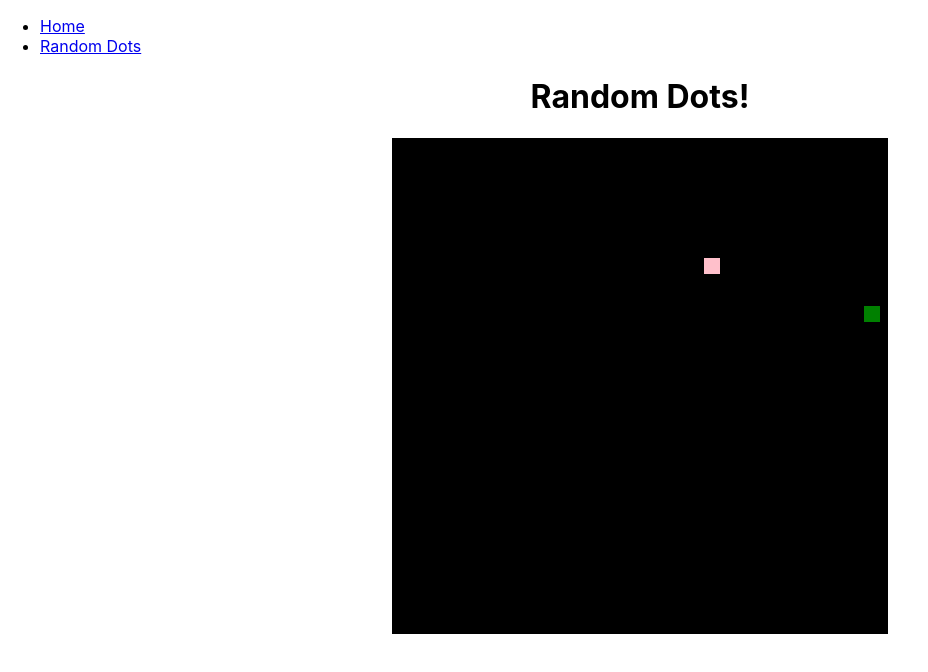
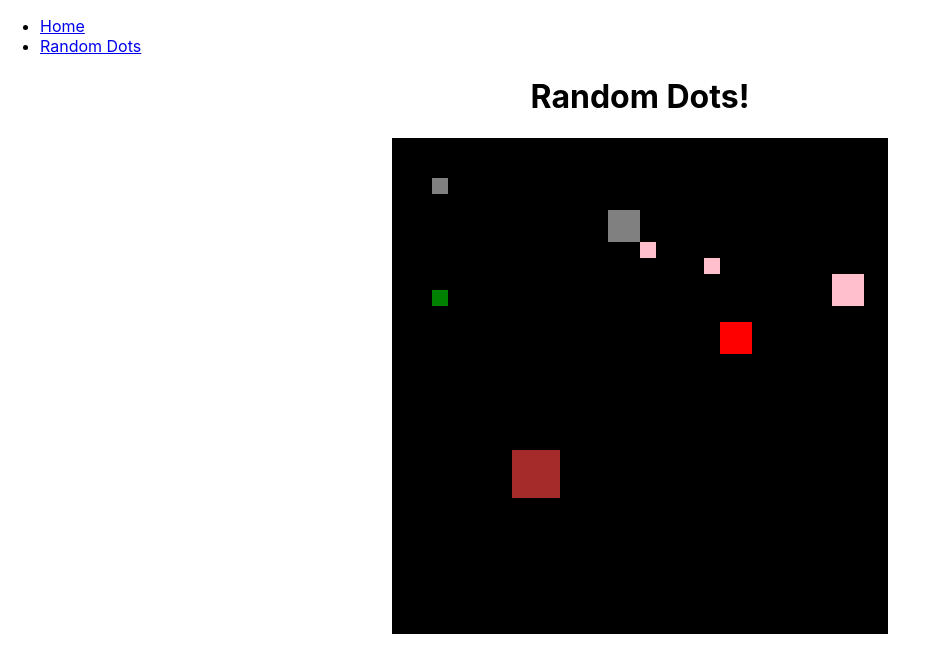
Before and after one commit to breadoliveoilsalt/getMouz, a React (Create React App) app in the folder client/: page /randomdots in a window 1280 px wide. Shown: the top 672 px of the page, without its empty margins (0-928 px from the left). Built offline with nearby package versions, Linux system fonts and the light colour scheme.

Commit message:
Hook redux dots to display! Random dots generated on screen...
...has notes in here about what worked to get my way here incrementally.
Note: right now there is a limit on the dots displayed in the timer.

```diff
--- a/client/src/components_container/randomDotsContainer.js
+++ b/client/src/components_container/randomDotsContainer.js
@@ -34,56 +34,59 @@ class RandomDotsContainer extends Component {
 
   render(){
 
-    const dotList = [
-      {
-        id: 1,
-        color: 'green',
-        height: '2em',
-        width: '2em',
-        left: '8em',
-        bottom: '21em'
-      },
-      {
-        id: 2,
-        color: 'red',
-        height: '1em',
-        width: '1em',
-        left: '28em',
-        bottom: '1em'
-      },
-      {
-        id: 3,
-        color: 'green',
-        height: '1em',
-        width: '1em',
-        left: '29em',
-        bottom: '19em'
-      },
-      {
-        id: 4,
-        color: 'pink',
-        height: '1em',
-        width: '1em',
-        left: '19em',
-        bottom: '22em'
-      }]
+    // const dotList = [
+    //   {
+    //     id: 1,
+    //     color: 'green',
+    //     height: '2em',
+    //     width: '2em',
+    //     left: '8em',
+    //     bottom: '21em'
+    //   },
+    //   {
+    //     id: 2,
+    //     color: 'red',
+    //     height: '1em',
+    //     width: '1em',
+    //     left: '28em',
+    //     bottom: '1em'
+    //   },
+    //   {
+    //     id: 3,
+    //     color: 'green',
+    //     height: '1em',
+    //     width: '1em',
+    //     left: '29em',
+    //     bottom: '19em'
+    //   },
+    //   {
+    //     id: 4,
+    //     color: 'pink',
+    //     height: '1em',
+    //     width: '1em',
+    //     left: '19em',
+    //     bottom: '22em'
+    //   }]
 
 /// MAKE SURE COLOR IS BACKGROUND-COLOR!
-    const dotStyle = {
-      position: 'absolute',
-      backgroundColor: 'green',
-      height: '1em',
-      width: '1em',
-      left: '29em',
-      bottom: '19em'}
+/// ***** 190211 - The below proves that dotDisplay can be rendered below. Now to flush this out to multiple dots.
+    // const dotStyle = {
+    //   position: 'absolute',
+    //   backgroundColor: 'green',
+    //   height: '1em',
+    //   width: '1em',
+    //   left: '29em',
+    //   bottom: '19em'}
+    //
+    // const dotsDisplay = <div style={dotStyle}/>
+/// *****
 
-    const dotsDisplay = <div style={dotStyle}/>
-
-    // dotList.map( (dot) => {
+/// ***** 190211 - The below proves I can link dotsDisplay to a list.  Now time to hook up to redux state
+    // const dotsDisplay = dotList.map( (dot) => {
     //
     //   const dotStyle = {
     //     position: "absolute",
-    //     color: dot.color,
+    //     backgroundColor: dot.color,
     //     height: dot.height,
     //     width: dot.width,
     //     left: dot.left,
@@ -92,14 +95,21 @@ class RandomDotsContainer extends Component {
     //
     //   return  (<div id="{dot.id}" style={dotStyle}/>)
     // })
+/// ******
 
-    // <div style={{
-    // position: 'absolute',
-    // color: 'pink',
-    // height: '1em',
-    // width: '1em',
-    // left: '19em',
-    // bottom: '22em'}} />
+  const dotsDisplay = this.props.dots.map( (dot) => {
+
+    const dotStyle = {
+      position: "absolute",
+      backgroundColor: dot.color,
+      height: dot.height,
+      width: dot.width,
+      left: dot.left,
+      bottom: dot.bottom
+    }
+
+    return  (<div id="{dot.id}" style={dotStyle}/>)
+  })
 
     return(
       <div>
```
